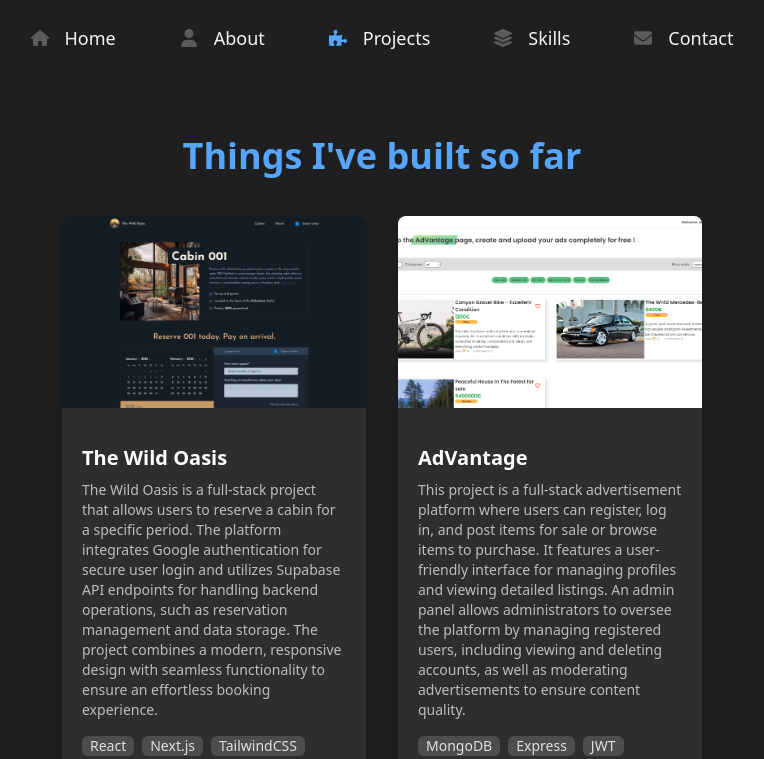
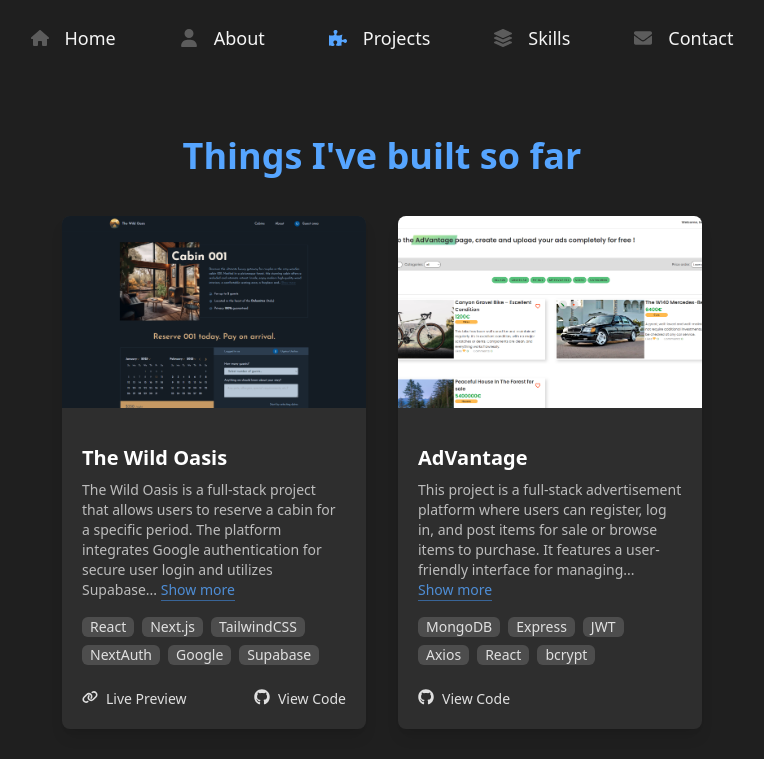
Before and after one commit to ugniusu/ugnius-portfolio, a React (Vite) app: page /projects in a window 1280 px wide. Shown: the top 759 px of the page, without its empty margins (258-1022 px from the left). Built offline with nearby package versions, Linux system fonts and the light colour scheme.

Commit message:
Added Text  Expander

```diff
--- a/src/components/Navigation.jsx
+++ b/src/components/Navigation.jsx
@@ -17,8 +17,6 @@ export default function Navigation() {
     };
   }, []);
 
-  console.log(isScrolled);
-
   return (
     <nav
       className={`flex justify-center items-center gap-10 p-4 fixed top-0 left-0 w-full z-10 transition-colors duration-300 ${
--- a/src/components/Project.jsx
+++ b/src/components/Project.jsx
@@ -1,5 +1,6 @@
 import { FaLink } from "react-icons/fa6";
 import { FaGithub } from "react-icons/fa";
+import TextExpander from "./TextExpander";
 
 function Project({ project, className }) {
   return (
@@ -17,9 +18,11 @@ function Project({ project, className }) {
           {project.title}
         </h2>
 
-        <p className="text-accent-100 text-xs md:text-sm opacity-80 mb-4">
+        <TextExpander>
+          {/* <p className="text-accent-100 text-xs md:text-sm opacity-80 mb-4"> */}
           {project.description}
-        </p>
+          {/* </p> */}
+        </TextExpander>
 
         <div className="mt-auto">
           <div className="flex flex-wrap gap-2 mb-6">
--- /dev/null
+++ b/src/components/TextExpander.jsx
@@ -0,0 +1,27 @@
+import { useState } from "react";
+
+function TextExpander({ children }) {
+  const [isExpanded, setIsExpanded] = useState(false);
+  const wordCount = children.split(" ").length;
+  const isExpandable = wordCount > 30;
+  const displayText =
+    isExpanded || !isExpandable
+      ? children
+      : children.split(" ").slice(0, 30).join(" ") + "...";
+
+  return (
+    <span className="text-accent-100 text-xs md:text-sm opacity-80 mb-4">
+      {displayText}{" "}
+      {isExpandable && (
+        <button
+          className="text-primary-500 border-b border-primary-700 leading-3 pb-1"
+          onClick={() => setIsExpanded(!isExpanded)}
+        >
+          {isExpanded ? "Show less" : "Show more"}
+        </button>
+      )}
+    </span>
+  );
+}
+
+export default TextExpander;
```
